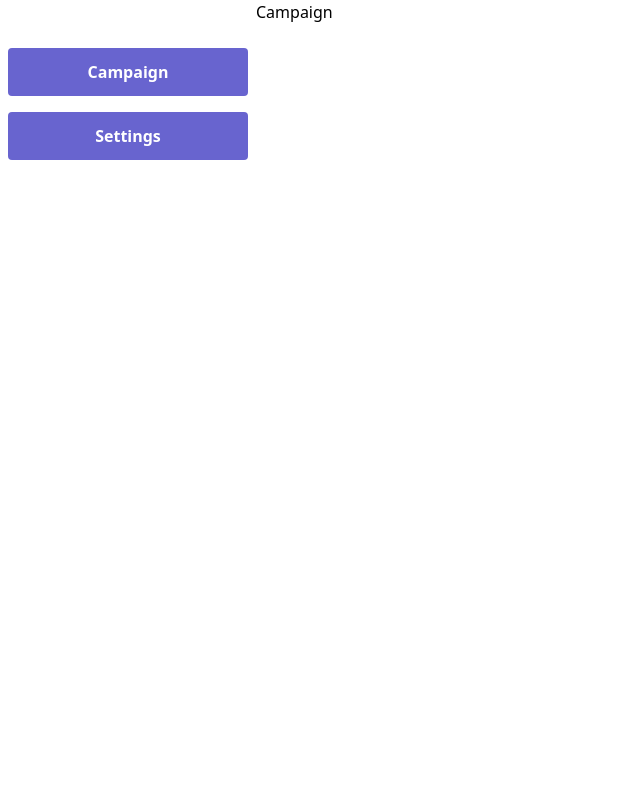
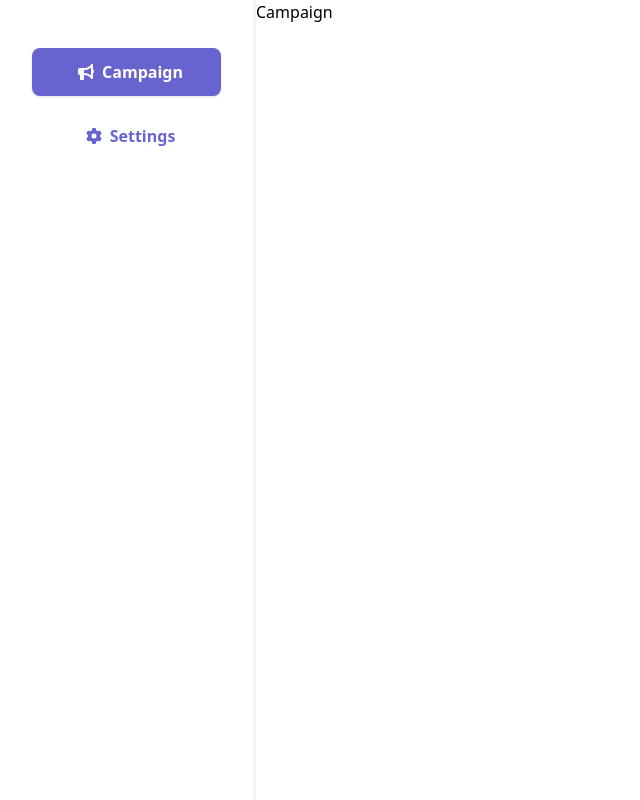
Before and after one commit to arvandmoe/dashboard, a React (Create React App) app: page / in a window 1280 px wide. Shown: the whole page, without its empty margins (0-640 px from the left). Built offline with nearby package versions, Linux system fonts and the light colour scheme.

Commit message:
fontAwsome and redux added

```diff
--- a/package.json
+++ b/package.json
@@ -9,6 +9,10 @@
     "eject": "react-scripts eject"
   },
   "dependencies": {
+    "@fortawesome/fontawesome-svg-core": "^6.1.1",
+    "@fortawesome/free-solid-svg-icons": "^6.1.1",
+    "@fortawesome/react-fontawesome": "^0.1.18",
+    "@reduxjs/toolkit": "^1.8.2",
     "@testing-library/jest-dom": "^5.16.4",
     "@testing-library/react": "^13.3.0",
     "@testing-library/user-event": "^13.5.0",
@@ -18,8 +22,10 @@
     "@types/react-dom": "^18.0.5",
     "react": "^18.2.0",
     "react-dom": "^18.2.0",
+    "react-redux": "^8.0.2",
     "react-router-dom": "^6.3.0",
     "react-scripts": "5.0.1",
+    "redux": "^4.2.0",
     "typescript": "^4.7.4",
     "web-vitals": "^2.1.4"
   },
--- a/public/index.html
+++ b/public/index.html
@@ -24,7 +24,7 @@
       work correctly both with client-side routing and a non-root public URL.
       Learn how to configure a non-root public URL by running `npm run build`.
     -->
-    <title>React App</title>
+    <title>Dashboard</title>
   </head>
   <body>
     <noscript>You need to enable JavaScript to run this app.</noscript>
--- a/src/App.tsx
+++ b/src/App.tsx
@@ -6,20 +6,23 @@ import SideBar from "./components/SideBar";
 
 function App() {
   return (
+    <Router>
       <div className="flex h-screen">
         <div className="w-1/5">
+          <div className="flex">
             <SideBar />
+            <div className="bg-slate-100 w-1 h-screen" />
+          </div>
         </div>
         <div className="w-4/5">
-        <Router>
           <Routes>
             <Route path="/" element={<Campaign />} />
             <Route path="/settings" element={<Settings />} />
             <Route path="*" element={<Error />} />
           </Routes>
-        </Router>
         </div>
       </div>
+    </Router>
   );
 }
 
--- a/src/components/ContainedButton.tsx
+++ b/src/components/ContainedButton.tsx
@@ -1,12 +1,27 @@
-import React, { FC } from "react";
+import React, { FC, MouseEventHandler, ReactNode } from "react";
 
 interface ContainedButtonProps {
   text: string;
+  isActive: Boolean;
+  icon: ReactNode;
+  onClick: MouseEventHandler<HTMLButtonElement>
 }
 
-const ContainedButton: FC<ContainedButtonProps> = ({ text }) => {
+const ContainedButton: FC<ContainedButtonProps> = ({
+  text,
+  isActive,
+  icon,
+  onClick
+}) => {
   return (
-    <button className="w-full bg-purple hover:bg-blue-700 text-white font-bold py-3 px-5 rounded mx-8">
+    <button
+      className={
+        "w-full font-bold py-3 rounded-lg hover:bg-purple hover:text-white " +
+        (isActive ? "bg-purple text-white shadow" : "bg-white text-purple")
+      }
+      onClick={onClick}
+    >
+      {icon}
       {text}
     </button>
   );
--- a/src/components/SideBar.tsx
+++ b/src/components/SideBar.tsx
@@ -1,11 +1,41 @@
-import React from "react";
+import { faBullhorn, faGear } from "@fortawesome/free-solid-svg-icons";
+import { FontAwesomeIcon } from "@fortawesome/react-fontawesome";
+import { useDispatch, useSelector } from "react-redux";
+import {
+  SIDEBAR,
+  toggleCampaign,
+  toggleSettings,
+} from "../redux/slices/sidebarSlice";
+import { RootState } from "../redux/store";
 import ContainedButton from "./ContainedButton";
+import { useNavigate } from "react-router-dom";
+import { ROUTES } from "../constants/routes";
 
 const SideBar = () => {
+  const sideBarState = useSelector((state: RootState) => state.sideBar.value);
+  const dispatch = useDispatch();
+  let navigate = useNavigate();
+
   return (
-    <div className="flex flex-col justify-start items-center pt-12 mx-2 gap-4">
-      <ContainedButton text="Campaign" />
-      <ContainedButton text="Settings" />
+    <div className="w-full flex flex-col justify-start items-center pt-12 mx-8 gap-4">
+      <ContainedButton
+        isActive={sideBarState === SIDEBAR.CAMPAIGN}
+        text="Campaign"
+        icon={<FontAwesomeIcon icon={faBullhorn} className="px-2" />}
+        onClick={() => {
+          dispatch(toggleCampaign());
+          navigate(ROUTES.HOME);
+        }}
+      />
+      <ContainedButton
+        isActive={sideBarState === SIDEBAR.SETTINGS}
+        text="Settings"
+        icon={<FontAwesomeIcon icon={faGear} className="px-2" />}
+        onClick={() => {
+          dispatch(toggleSettings());
+          navigate(ROUTES.SETTINGS);
+        }}
+      />
     </div>
   );
 };
--- /dev/null
+++ b/src/constants/routes.ts
@@ -0,0 +1,4 @@
+export const ROUTES = {
+    HOME: '',
+    SETTINGS: 'settings',
+}
--- a/src/index.tsx
+++ b/src/index.tsx
@@ -2,12 +2,16 @@ import React from "react";
 import ReactDOM from "react-dom/client";
 import "./index.css";
 import App from "./App";
+import { Provider } from "react-redux";
+import { store } from "./redux/store";
 
 const root = ReactDOM.createRoot(
   document.getElementById("root") as HTMLElement
 );
 root.render(
   <React.StrictMode>
+    <Provider store={store}>
     <App />
+    </Provider>
   </React.StrictMode>
 );
--- /dev/null
+++ b/src/redux/slices/sidebarSlice.ts
@@ -0,0 +1,23 @@
+import { createSlice } from '@reduxjs/toolkit'
+
+export const SIDEBAR = {
+    CAMPAIGN: "CAMPAIGN",
+    SETTINGS: "SETTINGS"
+}
+
+
+const sideBarSlice = createSlice({
+    name: 'sideBar',
+    initialState: { value: SIDEBAR.CAMPAIGN },
+    reducers: {
+        toggleCampaign(state) {
+            state.value = SIDEBAR.CAMPAIGN
+        },
+        toggleSettings(state) {
+            state.value = SIDEBAR.SETTINGS
+        },
+    }
+})
+
+export const { toggleCampaign, toggleSettings } = sideBarSlice.actions
+export default sideBarSlice.reducer
--- /dev/null
+++ b/src/redux/store.ts
@@ -0,0 +1,11 @@
+import { configureStore } from '@reduxjs/toolkit'
+import sideBarReducer from './slices/sidebarSlice'
+export const store = configureStore({
+    reducer: {
+        sideBar: sideBarReducer,
+    }
+})
+
+export interface RootState {
+    sideBar: { value: string }
+}
```
Also changed, not shown: public/manifest.json, 2 other files (tests, documents, lock files or other folders). Lines whose indentation alone changed are shown as unchanged.
